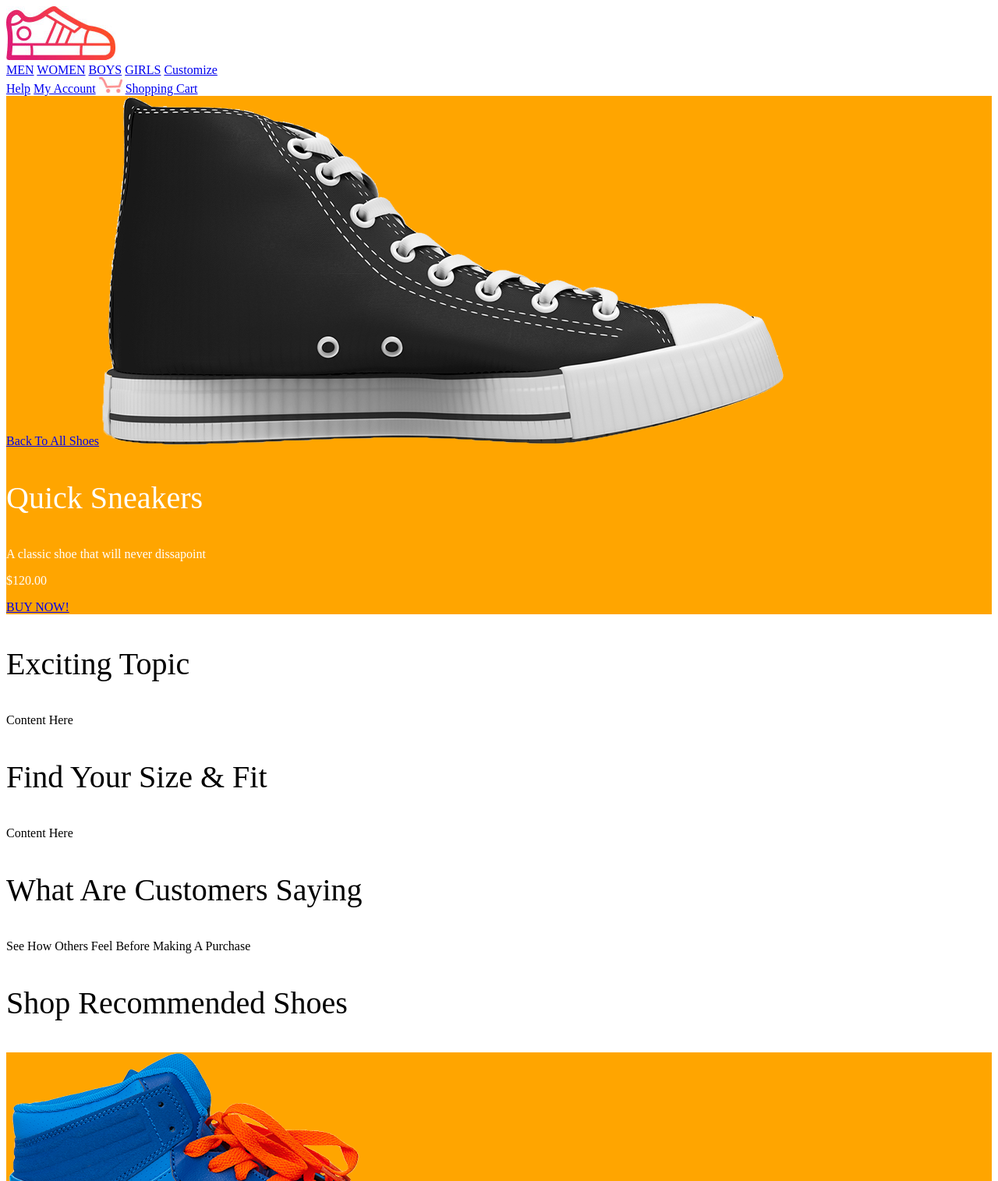
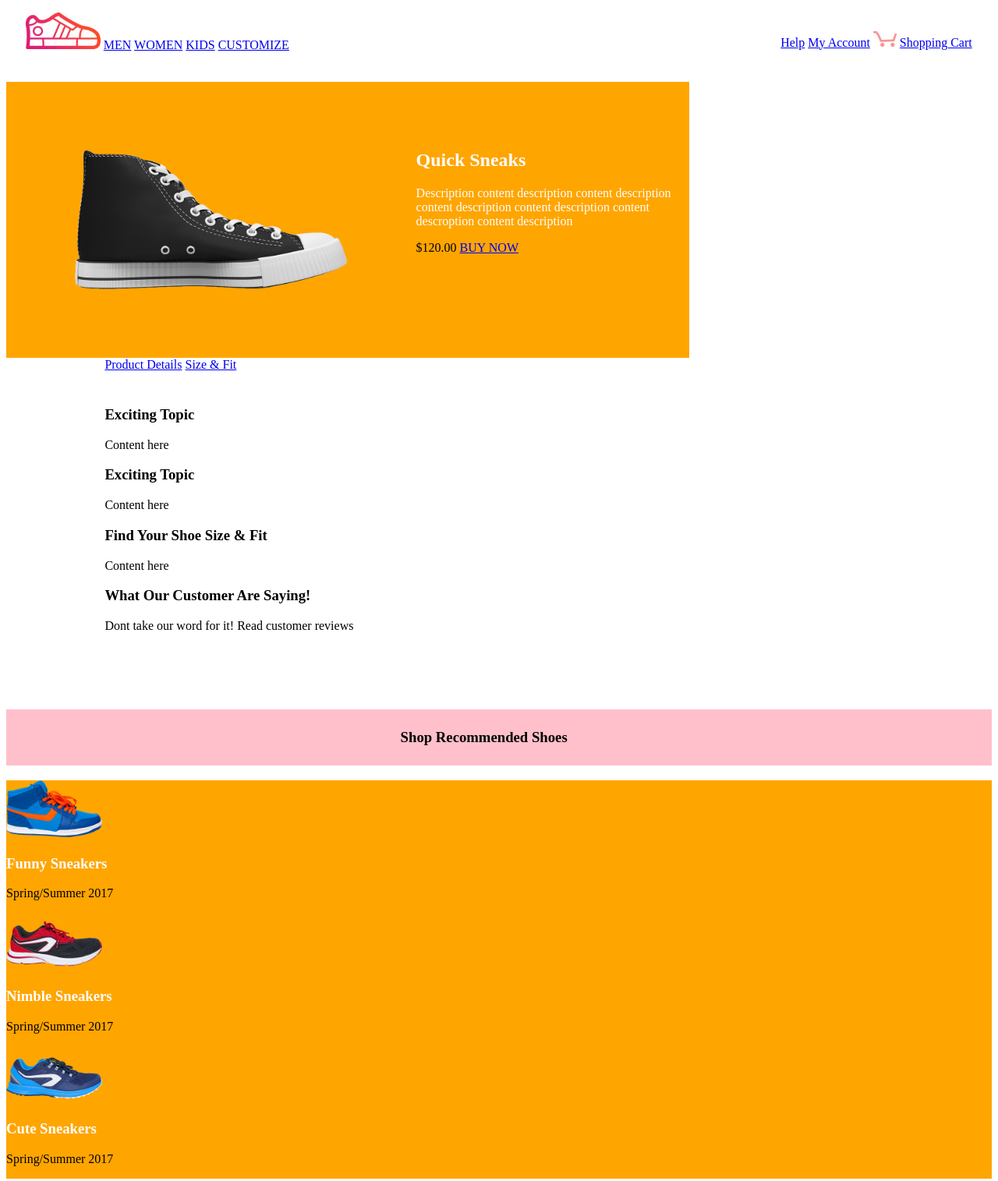
Before and after one commit to jrsaunders12/FUNDEMENTALS_IRONYARD_DAY_1, a plain HTML site: page HMWRK ASSIGNMENTS/assignment1.html in a window 1280 px wide. Shown: the top 1515 px of the page at 78% size. Drawn offline with Linux system fonts and the light colour scheme.

Commit message:
Add files via upload

```diff
--- a/HMWRK ASSIGNMENTS/assignment1.html
+++ b/HMWRK ASSIGNMENTS/assignment1.html
@@ -4,58 +4,77 @@
   <title>Big Sneaks</title>
   <link href="styles.css" rel="stylesheet" type="text/css"
 </head>
-<body>
-  <img class="logo" src="images/logo.jpg"/>
+<body class="white-backround">
   <section class="inline">
-    <a href="https//:zappos.com">MEN</a>
-    <a href="https//:zappos.com">WOMEN</a>
-    <a href="https//:zappos.com">BOYS</a>
-    <a href="https//:zappos.com">GIRLS</a>
-    <a href="https//:zappos.com">Customize</a>
-  <section class="inline">
-    <a href="https//:google.com">Help</a>
-    <a href="https//:google.com">My Account</a>
-    <img class="cart" src="images/cart.jpg">
-    <a href="https//:google.com">Shopping Cart</a>
-  <div class="orange-background">
-    <a href="https//:zappos.com">Back To All Shoes</a>
-    <img class="shoe1" src="images/shoe1.png"/>
-    <p class="larger-text white">Quick Sneakers</p>
-    <p class="white">A classic shoe that will never dissapoint</p>
-    <p class="white">$120.00</p>
-    <a href="https//:google.com">BUY NOW!</a>
-  </div>
-  <div>
-    <p class="larger-text">Exciting Topic</p>
-    <p>Content Here</p>
-    <p class="larger-text">Find Your Size & Fit</p>
-    <p>Content Here</p>
-    <p class="larger-text">What Are Customers Saying</p>
-    <p>See How Others Feel Before Making A Purchase</p>
-    <p class="larger-text">Shop Recommended Shoes</p>
-  </div>
-  <div class="orange-background">
-    <img class="shoe2" src="images/shoe2.png"/>
-    <p class="larger-text white" class="underline">Funny Sneakers</p>
-    <a href="https//:google.com">$120.00</a>
-    <img class="shoe3" src="images/shoe3.png"/>
-    <p class="larger-text white" class="underline">Funny Sneakers</p>
-    <a href="https//:google.com">$120.00</a>
-    <img class="shoe4" src="images/shoe4.png"/>
-    <p class="larger-text white" class="underline">Funny Sneakers</p>
-    <a href="https//:google.com">$120.00</a>
-  </div>
-  <div>
-    <img class="logo" src="images/logo.jpg"/>
-    <a class="inline" href="https//:google.com">Shipping</a>
-    <a class="inline" href="https//:google.com">Terms & Conditions</a>
-  <section class="inline">
-    <a href="https//:zappos.com">MEN</a>
-    <a href="https//:zappos.com">WOMEN</a>
-    <a href="https//:zappos.com">BOYS</a>
-    <a href="https//:zappos.com">GIRLS</a>
-    <a href="https//:zappos.com">Customize</a>
+    <div class="red">
+      <img class="logo" src="images/logo.jpg">
+      <a href="https//:google.com">MEN</a>
+      <a href="https//:google.com">WOMEN</a>
+      <a href="https//:google.com">KIDS</a>
+      <a href="https//:google.com">CUSTOMIZE</a>
+    </div>
+    <div class="right">
+      <a href="https//:yelp.com">Help</a>
+      <a href="https//:yelp.com">My Account</a>
+      <img src="images/cart.jpg">
+      <a href="https//:yelp.com">Shopping Cart</a>
+    </div>
   </section>
+  <section class="orange-background">
+    <img src="images/shoe1.png" class="shoe1">
+    <div class="white-letter1">
+      <h2>Quick Sneaks</h2>
+      <p>Description content description content description
+        content description content description content
+        descroption content description
+      </p>
+    </div>
+    <div class="price"
+      <h2>$120.00</h2>
+      <a href="https//:google.com">BUY NOW</a>
+    </div>
+  </section>
+  <section>
+    <div class="red2">
+      <a href="https//:yelp.com">Product Details</a>
+      <a href="https//:yelp.com">Size & Fit</a>
+    </div>
+    <div class="middle-letter">
+      <h3>Exciting Topic</h3>
+      <p>Content here</p>
+      <h3>Exciting Topic</h3>
+      <p>Content here</p>
+      <h3>Find Your Shoe Size & Fit</h3>
+      <p>Content here</p>
+      <h3>What Our Customer Are Saying!</h3>
+      <p>Dont take our word for it! Read customer reviews</p>
+    </div>
+    <div class="pink-bar">
+      <h3 class="shopshoes">Shop Recommended Shoes</h3>
+    </div>
+  <section class="orange-background2">
+    <div class="bottom-shoes">
+      <div>
+        <img class="shoe" src="images/shoe2.png">
+          <h3 class="white-letter">Funny Sneakers</h3>
+          <p>Spring/Summer 2017</p>
+      </div>
+      <div>
+        <img class="shoe" src="images/shoe3.png">
+          <h3 class="white-letter">Nimble Sneakers</h3>
+          <p>Spring/Summer 2017</p>
+      </div>
+      <div>
+        <img class="shoe" src="images/shoe4.png">
+          <h3 class="white-letter">Cute Sneakers</h3>
+          <p>Spring/Summer 2017</p>
+      </div>
+    </div>
+  </section>
+
+
+
+
 
 
 </body>
--- a/HMWRK ASSIGNMENTS/styles.css
+++ b/HMWRK ASSIGNMENTS/styles.css
@@ -1,16 +1,77 @@
-.logo.jpg {
-  height: .2px;
-  width: 3px;
+.white-background {
+  background-color: white;
 }
+.inline {
+  display: inline;
+}
+.logo {
+  margin-top: 2%;
+  width: 25%;
+  height: 30%;
+}
+.red {
+  margin-left: 2%;
+  color: red;
+  text-decoration: none;
+  display: inline-block;
+}
+.right {
+  float: right;
+  color: red;
+  margin-top: 2.5%;
+  margin-right: 2%;
+}
+
 .orange-background {
   background-color: orange;
+  margin-top: 3%;
+  display: inline-block;
 }
-.larger-text {
-  font-size: 40px
+.shoe1 {
+  width: 40%;
+  height: 40%;
+  float: left;
+  padding-left: 10%;
+  padding-right: 10%;
+  padding-top: 10%;
+  padding-bottom: 10%;
 }
-.white {
-  color: white
+.price {
+  display: inline;
 }
-.underline {
-  text-decoration: underline blue;
+.white-letter1 {
+  color: white;
+  margin-top: 10%;
 }
+.white-letter {
+  color: white;
+}
+.red2 {
+  margin-left: 10%;
+  display: inline;
+  color: red;
+  text-decoration: none;
+}
+.middle-letter {
+  margin-left:10%;
+  padding-top: 2%;
+  padding-bottom: 5%;
+}
+.pink-bar {
+  background-color: pink;
+}
+.shopshoes {
+  padding-top: 2%;
+  padding-bottom: 2%;
+  padding-left: 40%;
+}
+.orange-background2 {
+  background-color: orange;
+}
+.bottom-shoes {
+  display: inline-block;
+}
+.shoe {
+  height: 20%;
+  width: 20%;
+}
```
